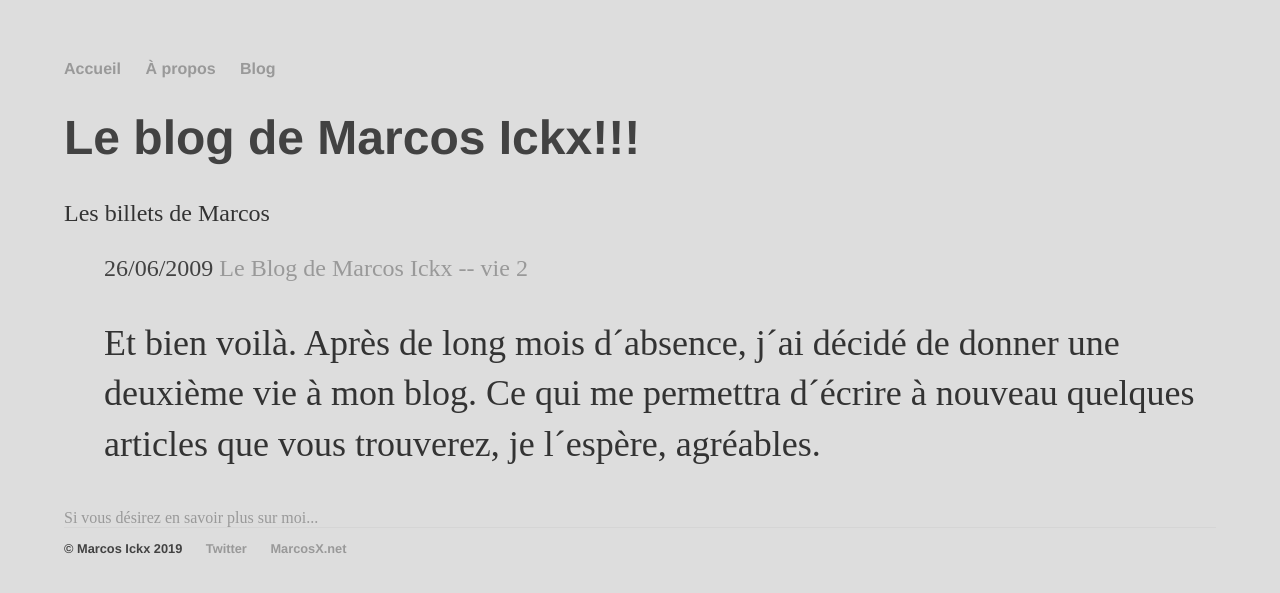
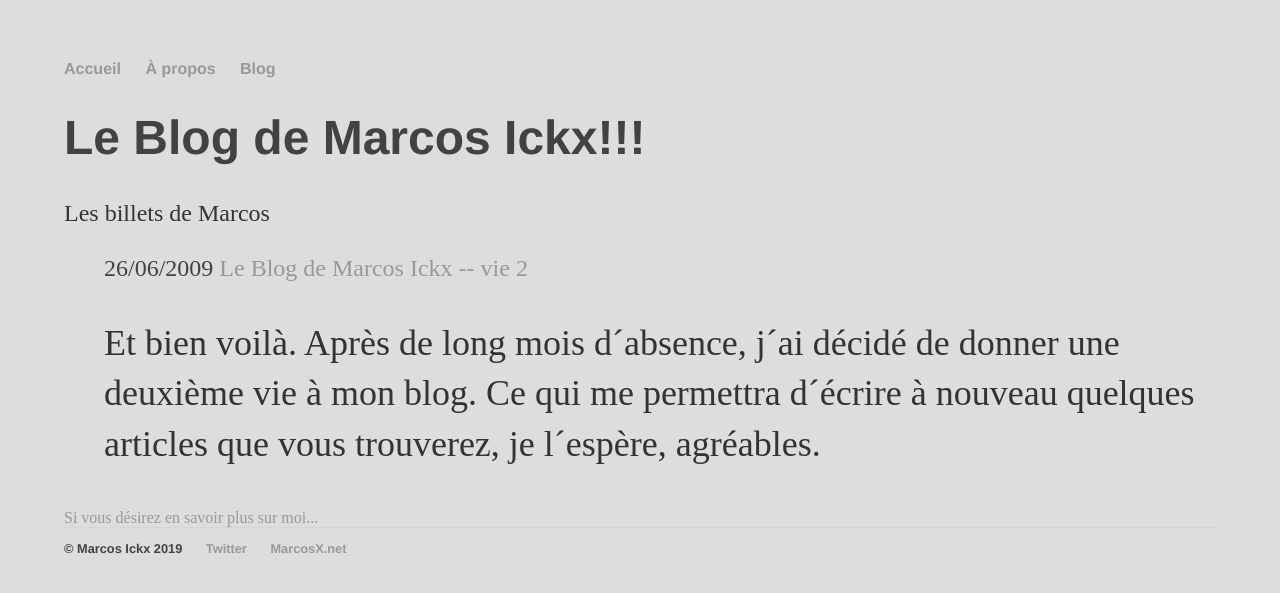
Before and after one commit to MarcosIckx/PreviewMarcosxNet, a Jekyll site: the page built from index.html, in a window 1280 px wide. Shown: the top 593 px of the page. Built offline with Jekyll 4.4.1, drawn with Linux system fonts in a browser that asks for light colours; the list of posts is cut into pages by our own code; some of the changed lines change nothing that is shown.

Commit message:
Update index.html

```diff
--- a/index.html
+++ b/index.html
@@ -1,10 +1,10 @@
 ---
 layout: default
-title: Page d´Accueil du blog de Marcos Ickx
+title: Le Blog de Marcos Ickx!!!
 ---
 
 
-<h1>Le blog de Marcos Ickx!!! </h1>
+<h1>{{ page.title }} </h1>
 
 
 {% include posts.html %}
```
